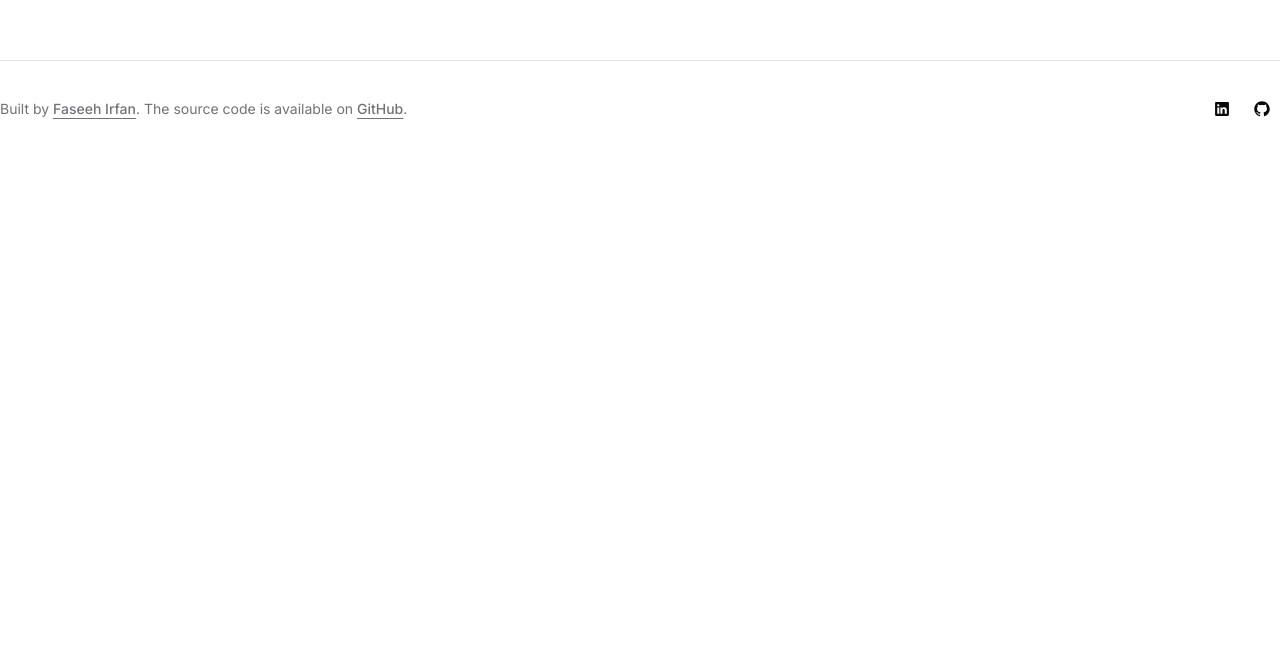
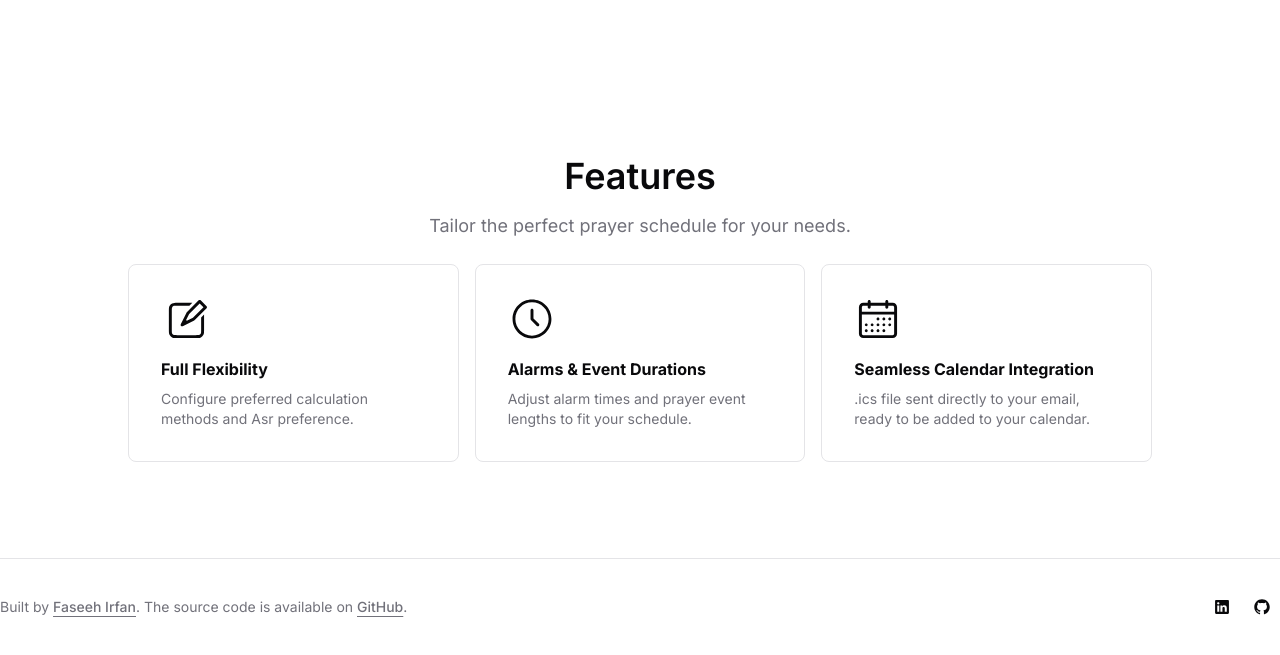
Before and after one commit to faseehirfan/prayerTimes, a Next.js app in the folder prayer-times/: page / in a window 1280 px wide. Shown: the part 740-1395 px from the top of the page. Before the commit the page ends 897 px from the top, so only its background shows below. Built offline with nearby package versions, Linux system fonts and the light colour scheme.

Commit message:
features

```diff
--- a/prayer-times/app/(landing-page)/page.tsx
+++ b/prayer-times/app/(landing-page)/page.tsx
@@ -1,12 +1,10 @@
-// import { FeatureGrid } from "@/components/features";
+import { FeatureGrid } from "@/components/features";
 import { Hero } from "@/components/hero";
-// import { PricingGrid } from "@/components/pricing";
-import { GitHubLogoIcon } from "@radix-ui/react-icons";
-import { ComponentIcon, Users } from "lucide-react";
+import { CalendarIcon, ClockIcon, Pencil2Icon } from "@radix-ui/react-icons";
 
 export default async function IndexPage() {
   return (
-    <div className="flex items-center justify-center h-screen">
+    <>
       <Hero
         capsuleText="Free Forever"
         title="Your Prayers, On Time"
@@ -29,6 +27,32 @@ export default async function IndexPage() {
           </>
         }
       />
-    </div>
+
+      <div id="features" />
+      <FeatureGrid
+        title="Features"
+        subtitle="Tailor the perfect prayer schedule for your needs."
+        items={[
+          {
+            icon: <Pencil2Icon className="h-12 w-12" />,
+            title: "Full Flexibility",
+            description:
+              "Configure preferred calculation methods and Asr preference.",
+          },
+          {
+            icon: <ClockIcon className="h-12 w-12" />,
+            title: "Alarms & Event Durations",
+            description:
+              "Adjust alarm times and prayer event lengths to fit your schedule.",
+          },
+          {
+            icon: <CalendarIcon className="h-12 w-12" />,
+            title: "Seamless Calendar Integration",
+            description:
+              ".ics file sent directly to your email, ready to be added to your calendar.",
+          },
+        ]}
+      />
+    </>
   );
 }
```
